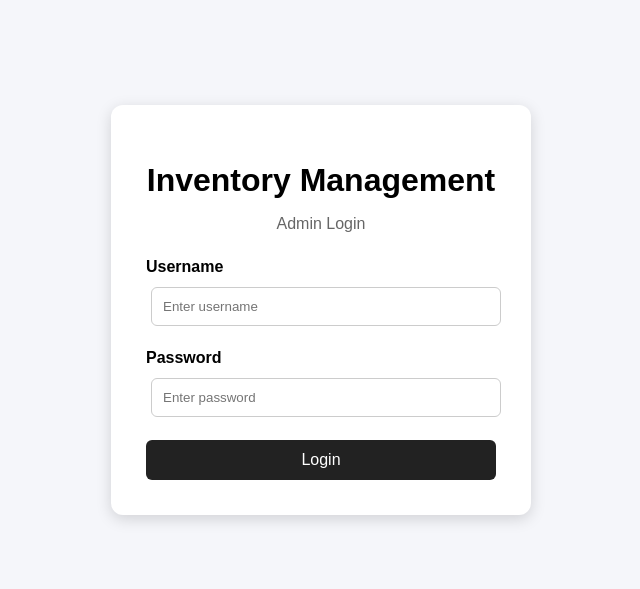
After one commit to Preeti422/Inventory-management-system, a Flask app: page /login in a window 1280 px wide. The commit adds this page. Shown: the top 589 px of the page, without its empty margins (319-959 px from the left). Run offline with Flask 3, Linux system fonts and the light colour scheme.

Commit message:
Complete Inventory Order Management System

```diff
--- a/app.py
+++ b/app.py
@@ -1,15 +1,22 @@
-from flask import Flask, render_template,request,redirect
+from flask import Flask, render_template,request,redirect,session
 from database import conn
 
 app = Flask(__name__)
+app.secret_key="inventory-secret-key"
 
 @app.route("/")
 def home():
+    if "username" not in session:
+        return redirect("/login")
     return render_template("index.html")
 
 @app.route("/customers",methods=["GET","POST"])
 def customers():
+    if "username" not in session:
+        return redirect("/login")
     cursor = conn.cursor()
+
+
     if request.method == "POST":
         name = request.form["name"]
         email = request.form["email"]
@@ -38,8 +45,11 @@ def customers():
 
 @app.route("/products", methods=["GET","POST"])
 def products():
+    if "username" not in session:
+        return redirect("/login")
 
     cursor=conn.cursor()
+
     if request.method=="POST":
 
         product_name = request.form["product_name"]
@@ -67,6 +77,8 @@ def products():
 
 @app.route("/orders", methods=["GET","POST"])
 def orders():
+    if "username" not in session:
+        return redirect("/login")
     cursor=conn.cursor()
     if request.method=="POST":
         customer_id = request.form["customer_id"]
@@ -95,6 +107,8 @@ def orders():
 
 @app.route("/order_items",methods=["GET","POST"])
 def order_items():
+    if"username" not in session:
+        return redirect("/login")
     cursor=conn.cursor()
     if request.method=="POST":
         order_id=request.form["order_id"]
@@ -173,6 +187,9 @@ def order_items():
 
 @app.route("/dashboard")
 def dashboard():
+    if "username" not in session:
+        return redirect("/login")
+
     cursor=conn.cursor()
 
     #Total Sales
@@ -212,6 +229,8 @@ def dashboard():
 
 @app.route("/low_stock")
 def low_stock():
+    if "username" not in session:
+     return redirect("/login")
 
     cursor = conn.cursor()
 
@@ -229,6 +248,8 @@ def low_stock():
 
 @app.route("/search_customer", methods=["GET","POST"])
 def search_customer():
+    if "username" not in session:
+     return redirect("/login")
     customers=[]
     searched=False
 
@@ -249,6 +270,8 @@ def search_customer():
 
 @app.route("/search_product", methods=["GET", "POST"])
 def search_product():
+    if "username" not in session:
+     return redirect("/login")
 
     products = []
     searched = False
@@ -282,6 +305,8 @@ def search_product():
 
 @app.route("/update_product/<int:product_id>", methods=["GET","POST"])
 def update_product(product_id):
+    if "username" not in session:
+        return redirect("/login")
 
     cursor=conn.cursor()
     if request.method=="POST":
@@ -315,6 +340,8 @@ def update_product(product_id):
 
 @app.route("/delete_product/<int:product_id>", methods=["POST"])
 def delete_product(product_id):
+    if "username" not in session:
+        return redirect("/login")
 
     cursor = conn.cursor()
 
@@ -329,6 +356,8 @@ def delete_product(product_id):
 
 @app.route("/update_customer/<int:customer_id>", methods=["GET", "POST"])
 def update_customer(customer_id):
+    if "username" not in session:
+        return redirect("/login")
 
     cursor = conn.cursor()
 
@@ -373,6 +402,8 @@ def update_customer(customer_id):
 
 @app.route("/delete_customer/<int:customer_id>", methods=["POST"])
 def delete_customer(customer_id):
+    if "username" not in session:
+        return redirect("/login")
 
     cursor = conn.cursor()
 
@@ -397,6 +428,8 @@ def delete_customer(customer_id):
 
 @app.route("/sales_report")
 def sales_report():
+    if "username" not in session:
+        return redirect("/login")
 
     cursor = conn.cursor()
 
@@ -438,6 +471,8 @@ ORDER BY o.order_date DESC
 
 @app.route("/edit_order_items/<int:id>", methods=["GET","POST"])
 def edit_order_items(id):
+    if "username" not in session:
+        return redirect("/login")
 
     cursor=conn.cursor()
     if request.method=="POST":
@@ -522,6 +557,8 @@ def edit_order_items(id):
 
 @app.route("/delete_order_item/<int:id>", methods=["POST"])
 def delete_order_item(id):
+    if "username" not in session:
+        return redirect("/login")
 
     cursor = conn.cursor()
 
@@ -572,6 +609,8 @@ def delete_order_item(id):
 
 @app.route("/edit_order/<int:id>", methods=["GET", "POST"])
 def edit_order(id):
+    if "username" not in session:
+        return redirect["/login"]
 
     cursor = conn.cursor()
 
@@ -606,6 +645,8 @@ def edit_order(id):
 
 @app.route("/delete_order/<int:id>", methods=["POST"])
 def delete_order(id):
+    if "username" not in session:
+        return redirect("/login")
 
     cursor = conn.cursor()
 
@@ -637,9 +678,39 @@ def delete_order(id):
     conn.commit()
 
     return redirect("/orders")
+@app.route("/login", methods=["GET", "POST"])
+def login():
+
+    if request.method == "POST":
+
+        username = request.form["username"]
+        password = request.form["password"]
+
+        cursor = conn.cursor()
+
+        cursor.execute(
+            "SELECT * FROM users WHERE username=%s AND password=%s",
+            (username, password)
+        )
+
+        user = cursor.fetchone()
+
+        if user:
+            session["username"] = username
+            return redirect("/dashboard")
+
+        return render_template(
+            "login.html",
+            error="Invalid username or password"
+        )
+
+    return render_template("login.html")
 
 
-
+@app.route("/logout")
+def logout():
+    session.pop("username", None)
+    return redirect("/login")
 
 
 
--- /dev/null
+++ b/requirements.txt
@@ -0,0 +1,2 @@
+Flask
+mysql-connector-python
--- a/templates/base.html
+++ b/templates/base.html
@@ -69,6 +69,78 @@
             width: 90%;
             margin: auto;
         }
+
+        .login-container {
+            min-height: 70vh;
+            display: flex;
+            justify-content: center;
+            align-items: center;
+            }
+
+        .login-box {
+
+           width: 350px;
+           background: white;
+           padding: 35px;
+           border-radius: 12px;
+           box-shadow: 0 4px 15px rgba(0,0,0,0.15);
+        }
+
+        .login-box h1 {
+           margin-bottom: 5px;
+           text-align: center;
+        }
+
+        .subtitle {
+
+           text-align: center;
+           color: #666;
+           margin-bottom: 25px;
+        }
+
+        .form-group {
+           margin-bottom: 18px;
+        }
+
+        .form-group label {
+          display: block;
+          margin-bottom: 6px;
+          font-weight: bold;
+         }
+
+        .form-group input {
+            width: 100%;
+            box-sizing: border-box;
+            padding: 11px;
+            border: 1px solid #ccc;
+            border-radius: 6px;
+        }
+
+        .login-box button {
+           width: 100%;
+           padding: 11px;
+           border: none;
+           border-radius: 6px;
+           background-color: #222;
+           color: white;
+           font-size: 16px;
+           cursor: pointer;
+        }
+
+        .login-box button:hover {
+           background-color: #444;
+        }
+
+        .error {
+           text-align: center;
+           color: #d00;
+           background-color: #ffe5e5;
+           padding: 8px;
+           border-radius: 5px;
+         }
+
+
+
     </style>
 </head>
 
--- /dev/null
+++ b/templates/login.html
@@ -0,0 +1,38 @@
+{% extends "base.html" %}
+
+{% block title %}Login{% endblock %}
+
+{% block content %}
+
+<div class="login-container">
+
+    <div class="login-box">
+
+        <h1>Inventory Management</h1>
+        <p class="subtitle">Admin Login</p>
+
+        {% if error %}
+            <p class="error">{{ error }}</p>
+        {% endif %}
+
+        <form method="POST">
+
+            <div class="form-group">
+                <label>Username</label>
+                <input type="text" name="username" placeholder="Enter username" required>
+            </div>
+
+            <div class="form-group">
+                <label>Password</label>
+                <input type="password" name="password" placeholder="Enter password" required>
+            </div>
+
+            <button type="submit">Login</button>
+
+        </form>
+
+    </div>
+
+</div>
+
+{% endblock %}
```
Also changed, not shown: templates/dashboard.html (+11 -8 lines), README.md (added).
